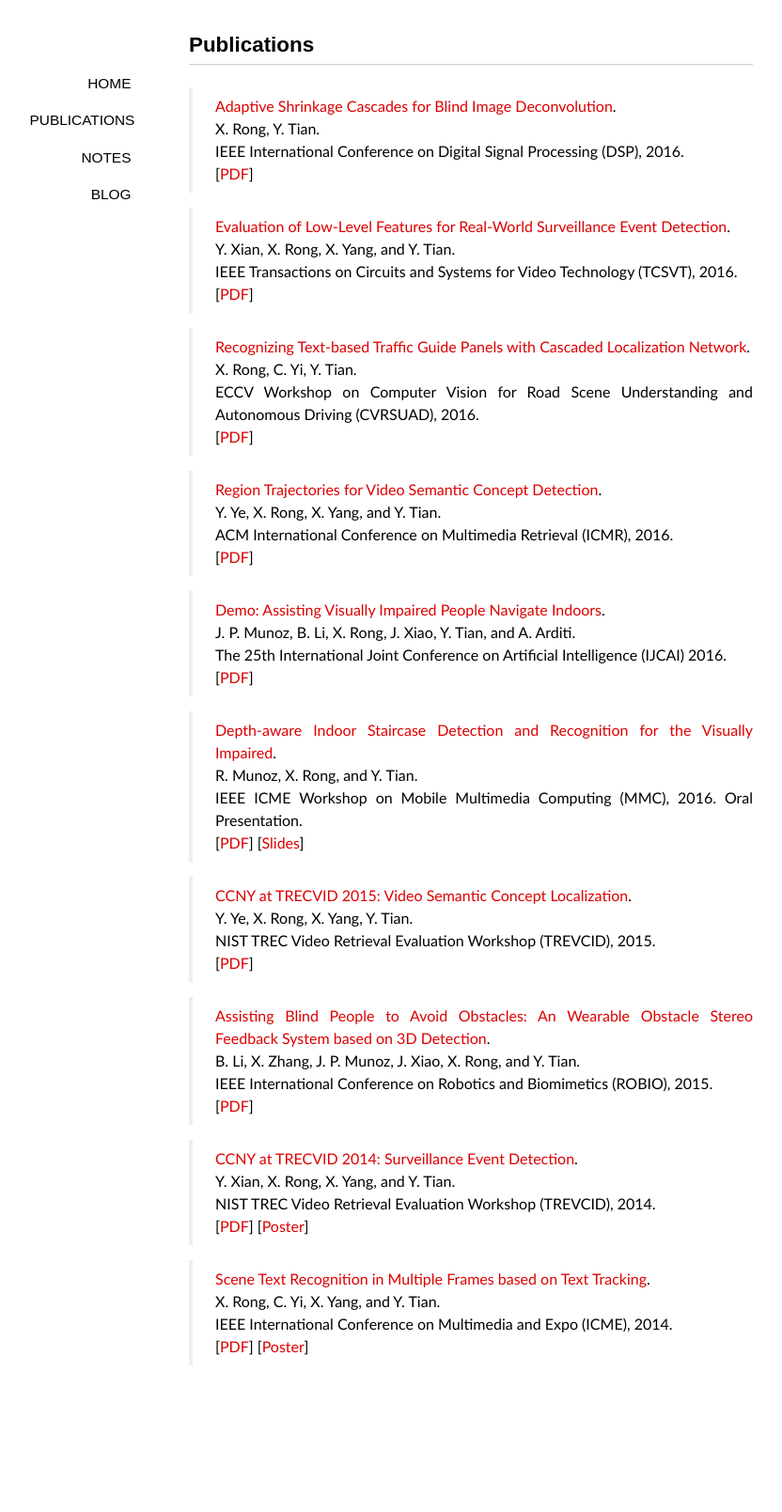
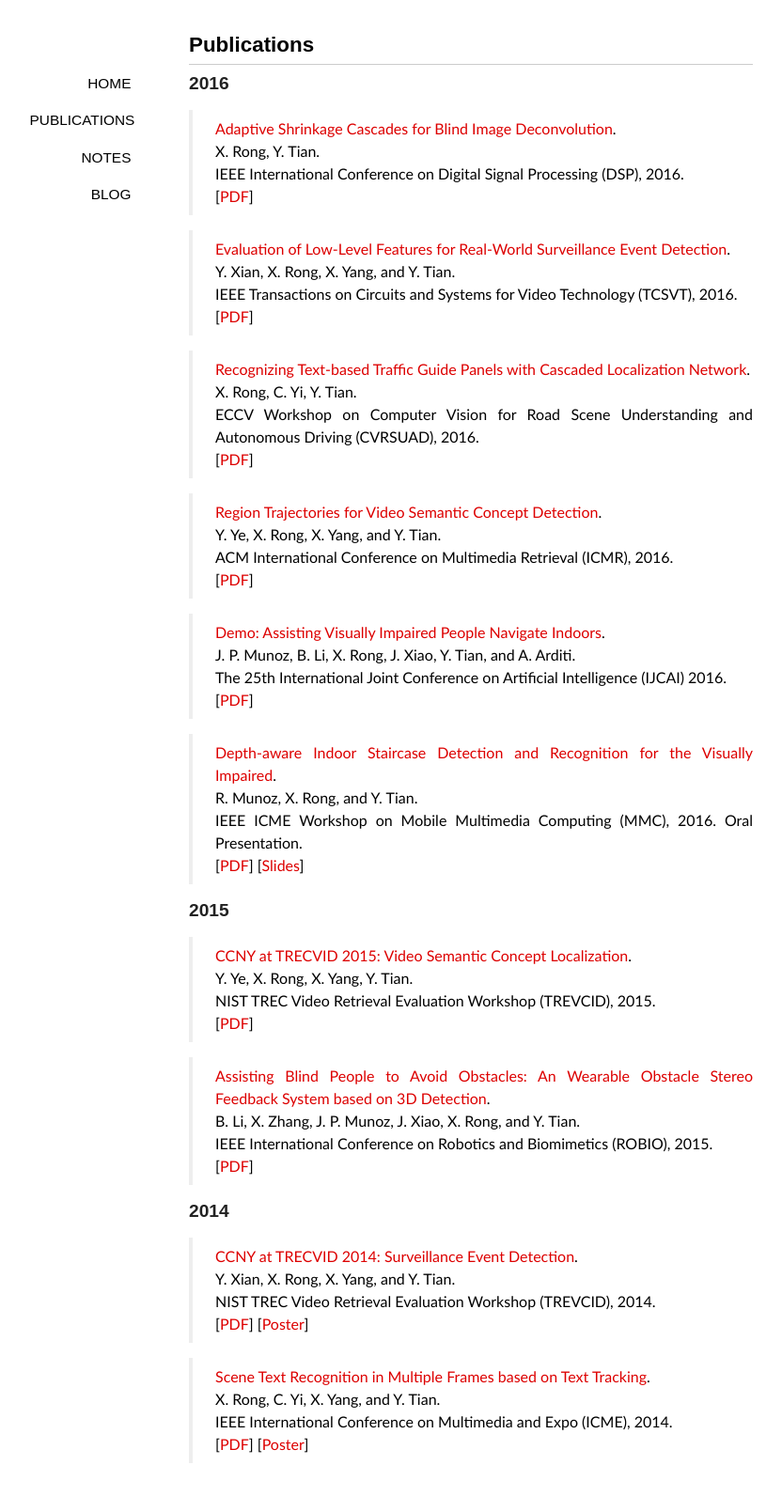
Before and after one commit to ionvision/ionvision.github.io.bk, a Jekyll site: the page built from publications/index.md, in a window 1280 px wide. Shown: the whole page at 94% size, without its empty margins (139-971 px from the left). Built offline with Jekyll 4.4.1, drawn with Linux system fonts in a browser that asks for light colours; nearby versions of some CDN libraries; some web fonts are replaced; before the commit the page ends 1505 px from its top, so only the background shows below that.

Commit message:
Change style

```diff
--- a/publications/index.md
+++ b/publications/index.md
@@ -3,6 +3,8 @@ title: Publications
 layout: page
 comments: false
 ---
+
+### 2016
 
 > [Adaptive Shrinkage Cascades for Blind Image Deconvolution](/publications/pdf/DSP16.pdf).
 X. Rong, Y. Tian.
@@ -36,6 +38,8 @@ IEEE ICME Workshop on Mobile Multimedia Computing (MMC), 2016\. Oral Presentatio
 [[PDF](/publications/pdf/MMC16.pdf)]
 [[Slides](/publications/pdf/MMC16_Poster.pdf)]
 
+### 2015
+
 > [CCNY at TRECVID 2015: Video Semantic Concept Localization](/publications/pdf/TRECVID15_LOC.pdf).
 Y. Ye, X. Rong, X. Yang, Y. Tian.
 NIST TREC Video Retrieval Evaluation Workshop (TREVCID), 2015.
@@ -45,6 +49,8 @@ NIST TREC Video Retrieval Evaluation Workshop (TREVCID), 2015.
 B. Li, X. Zhang, J. P. Munoz, J. Xiao, X. Rong, and Y. Tian.
 IEEE International Conference on Robotics and Biomimetics (ROBIO), 2015.
 [[PDF](/publications/pdf/ROBIO15.pdf)]
+
+### 2014
 
 > [CCNY at TRECVID 2014: Surveillance Event Detection](/publications/pdf/TRECVID14_SED.pdf).
 Y. Xian, X. Rong, X. Yang, and Y. Tian.
```
